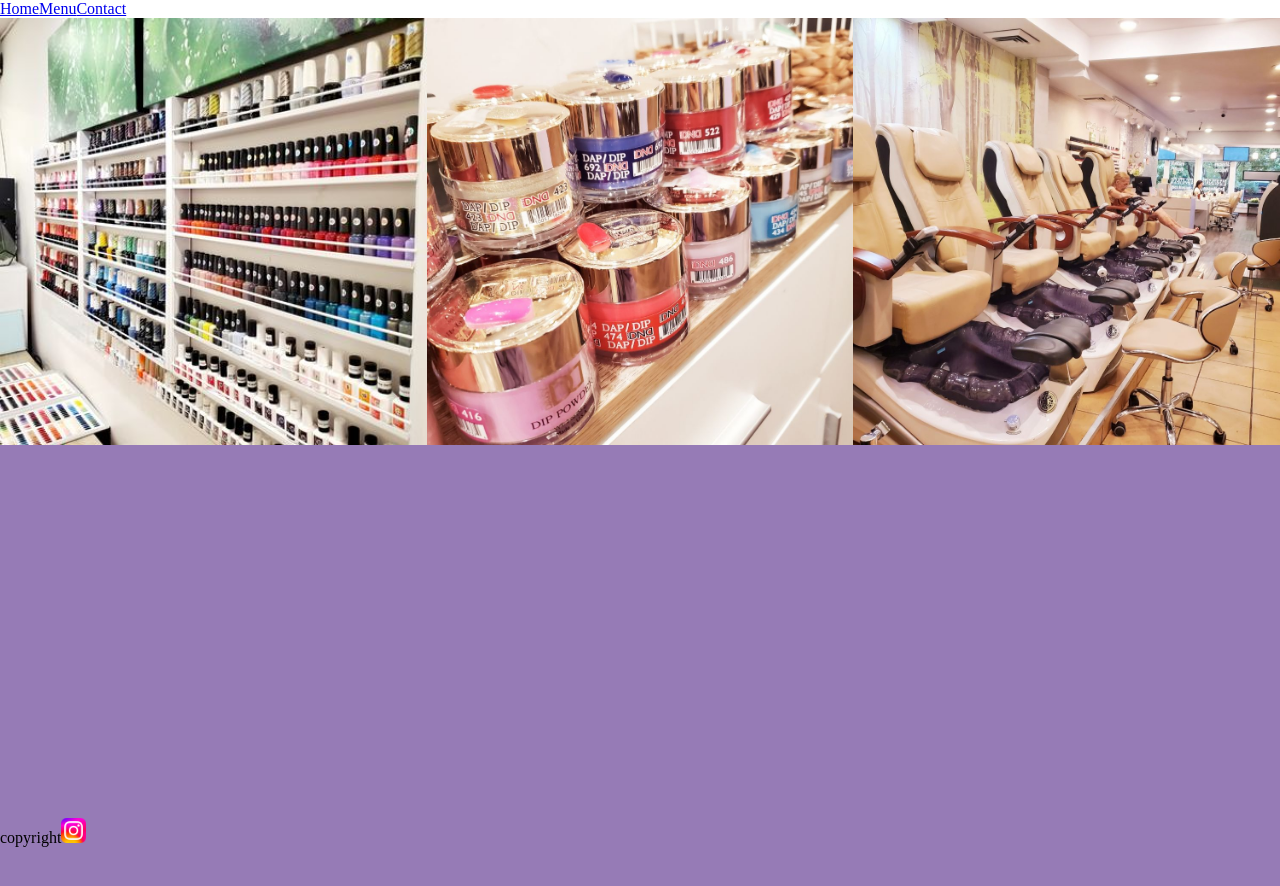
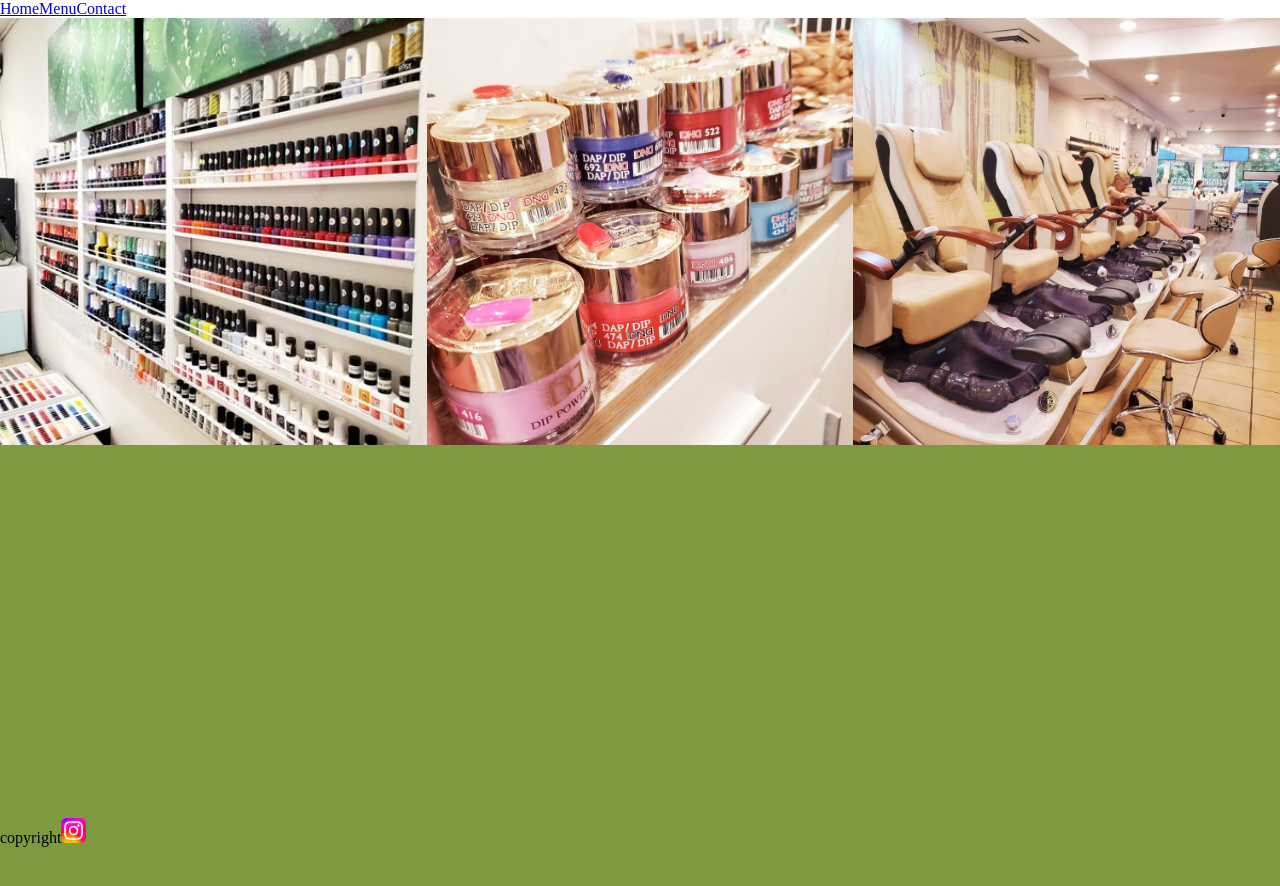
Before and after one commit to WilliamSeong/nail, a Vue app: page / in a window 1280 px wide. Shown: the top 886 px of the page. Built offline with nearby package versions, Linux system fonts and the light colour scheme; the HTML template or start-up script is replaced by a standard one.

Commit message:
The recent commits have been ass but just be patient sorry

```diff
--- a/src/App.vue
+++ b/src/App.vue
@@ -15,7 +15,7 @@
 
 <style scoped>
   *{
-    background-color: #967BB6;
+    background-color: #7d9a41;
     height: 100vh;
   }
 </style>
```
